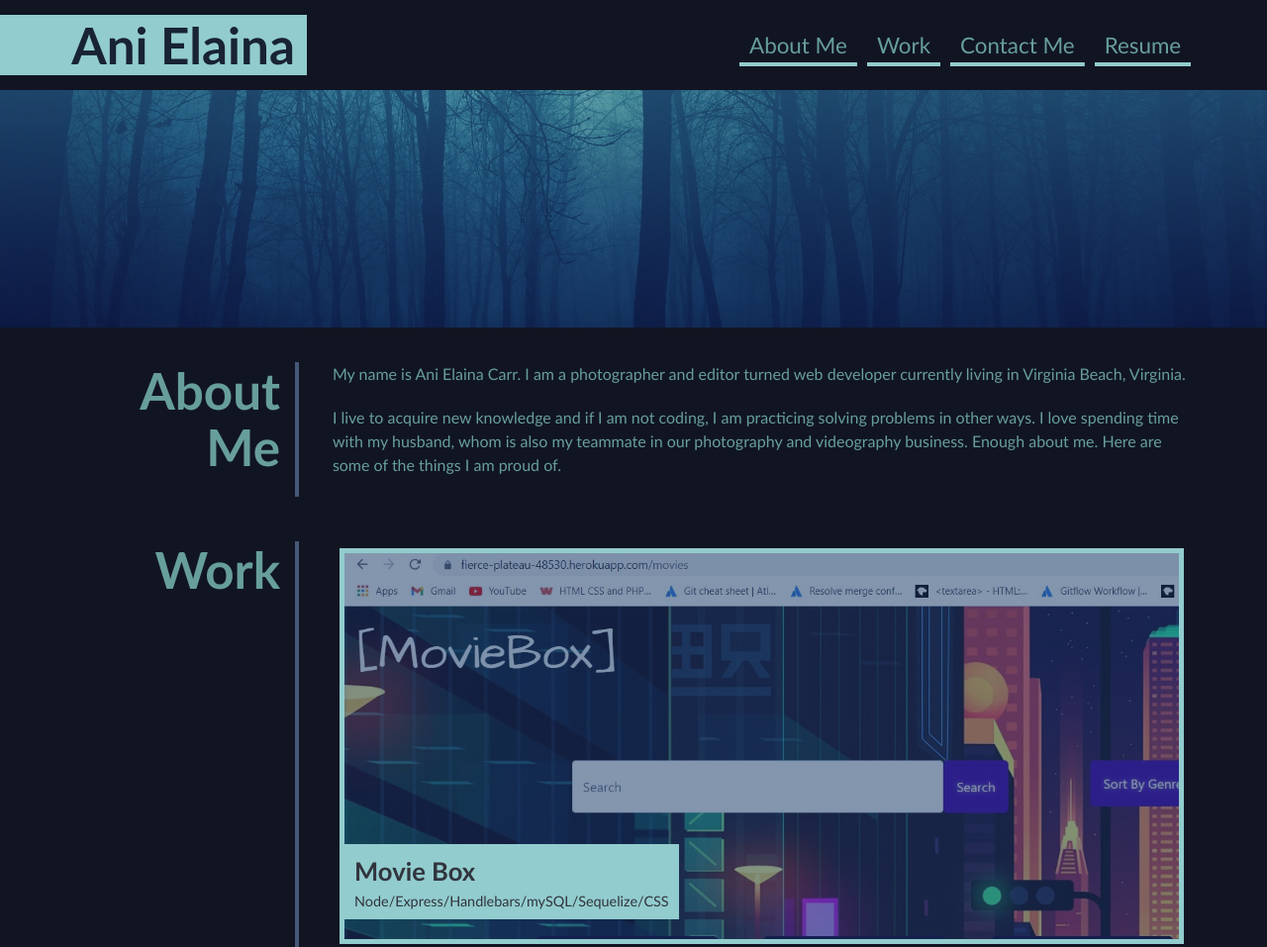
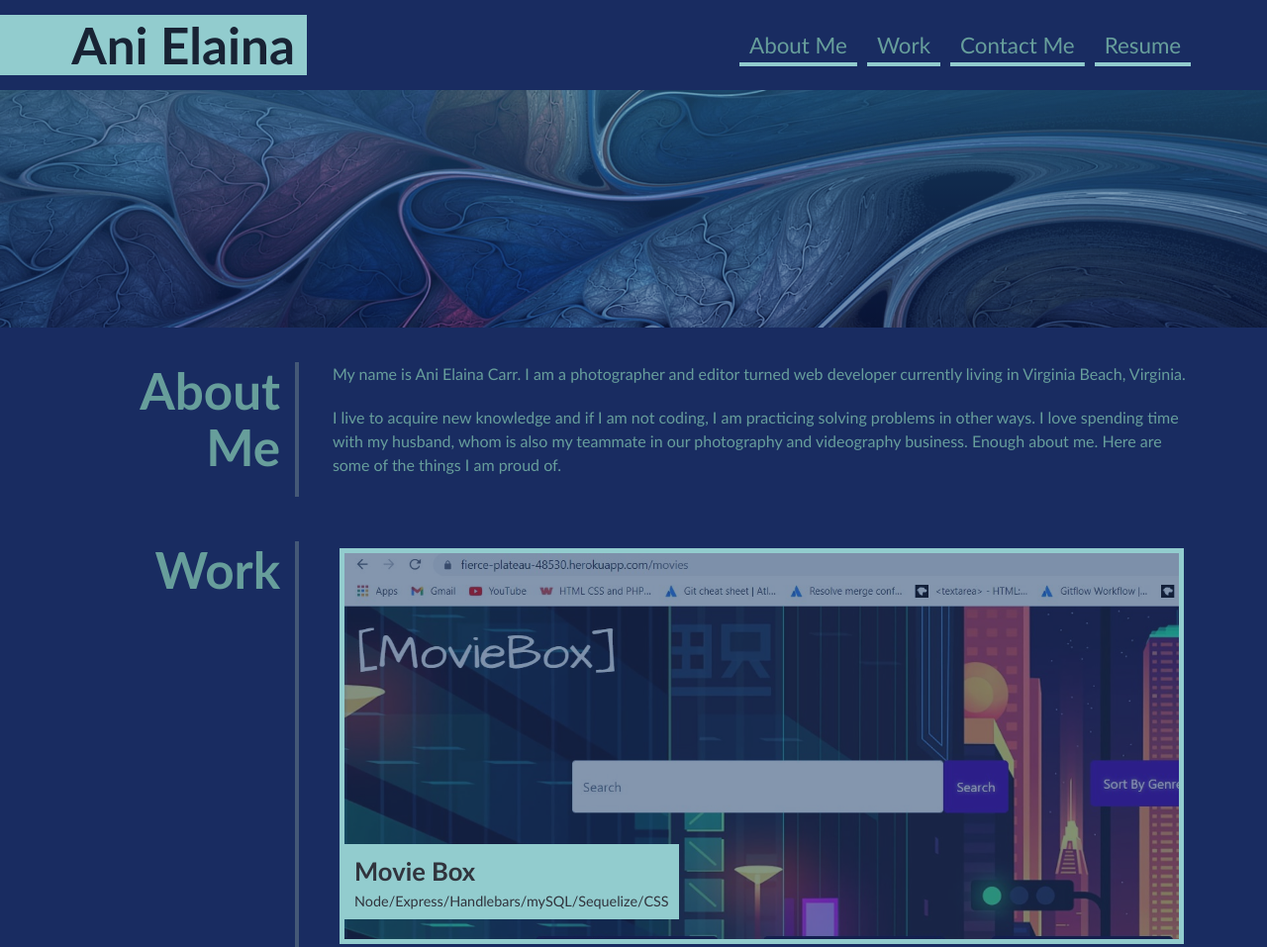
Before and after one commit to anidino/Portfolio, a plain HTML site: page index.html in a window 1280 px wide. Shown: the top 957 px of the page at 99% size. Drawn offline with Linux system fonts and the light colour scheme.

Commit message:
updated photo and color theme

```diff
--- a/assets/css/style.css
+++ b/assets/css/style.css
@@ -17,7 +17,7 @@ body {
   font-family: "Trebuchet MS", "Lucida Sans Unicode", "Lucida Grande",
     "Lucida Sans", Arial, sans-serif;
   color: #679e9b;
-  background-color: #111522;
+  background-color: #192c61;
   line-height: 1.5;
 }
 
@@ -41,7 +41,7 @@ header {
   justify-content: space-between;
   flex-wrap: wrap;
   align-items: center;
-  background-color: #111522;
+  background-color: #192c61;
   box-shadow: 0 5px 35px rgba(146, 204, 206, 0.4);
 }
 
@@ -93,7 +93,7 @@ main {
 
 .hero-banner {
   background: rgb(68, 88, 120);
-  background-image: url("../images/blueF.jpg"),
+  background-image: url("../images/abstractColor.jpg"),
     linear-gradient(180deg, var(--secondary) 0%, var(--primary) 100%);
   background-size: cover;
   background-position: center;
```
Also changed, not shown: assets/images/abstractColor.jpg (added), assets/images/blackSwirl.jpg (added), assets/images/redWhite.jpg (added).
